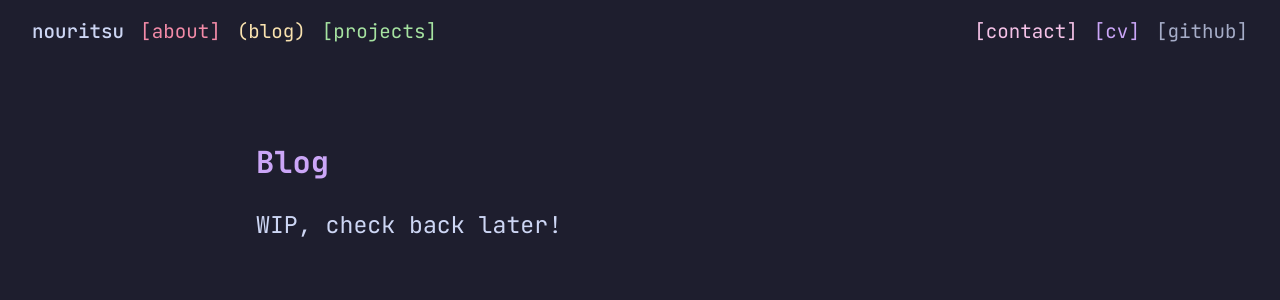
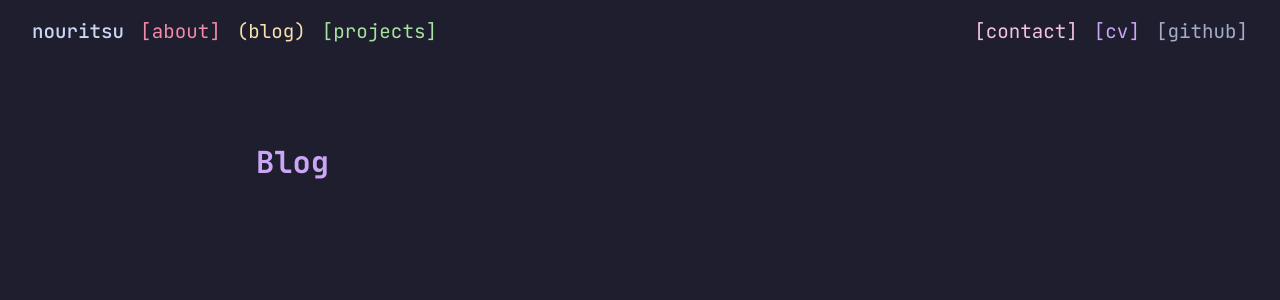
Before and after one commit to nouritsu/nouritsu, a Jekyll site: the page built from _pages/blog.md, in a window 1280 px wide. Shown: the top 300 px of the page. Built offline with Jekyll 4.4.1, drawn with Linux system fonts in a browser that asks for light colours.

Commit message:
add a simple blog index

```diff
--- a/_pages/blog.md
+++ b/_pages/blog.md
@@ -6,4 +6,10 @@ layout: page
 
 # Blog
 
-WIP, check back later!
+<ul>
+  {% for post in site.posts %}
+    <li>
+      <a href="{{ post.url }}">{{ post.title }}</a>
+    </li>
+  {% endfor %}
+</ul>
```
